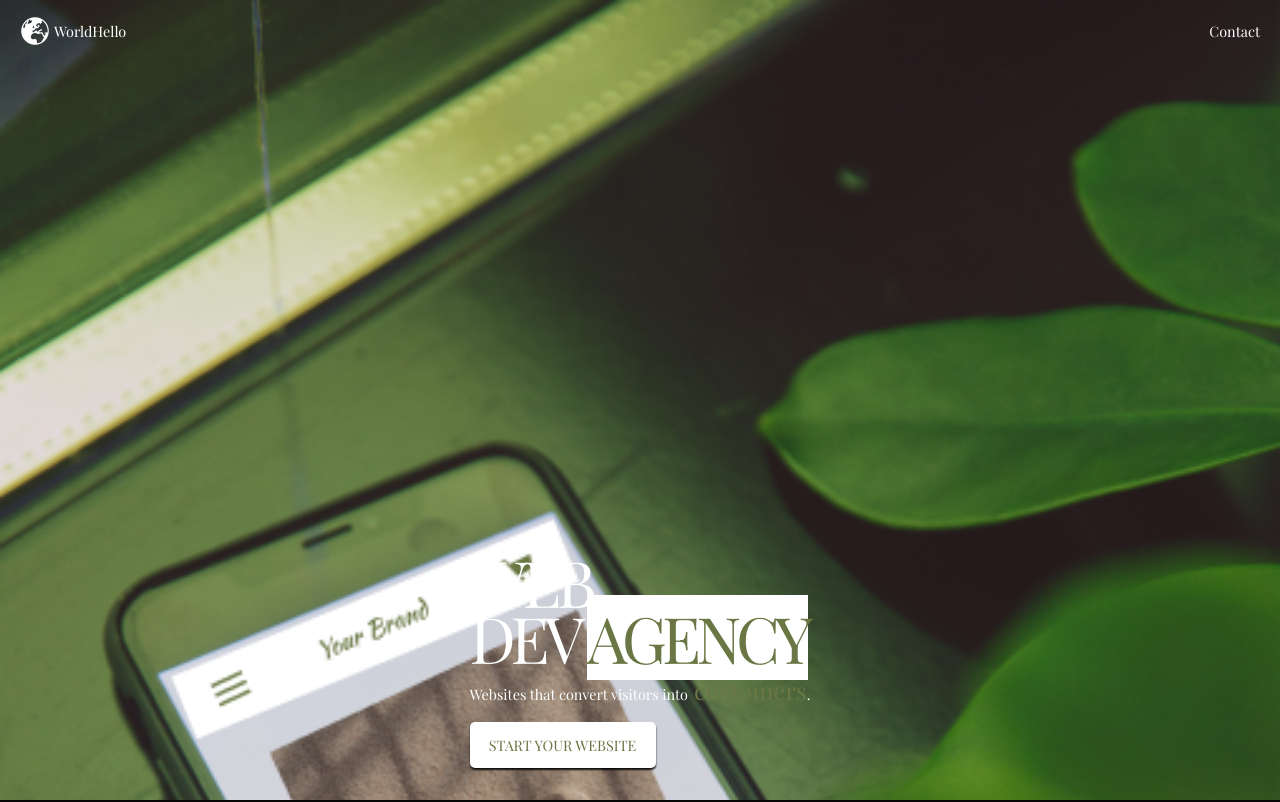
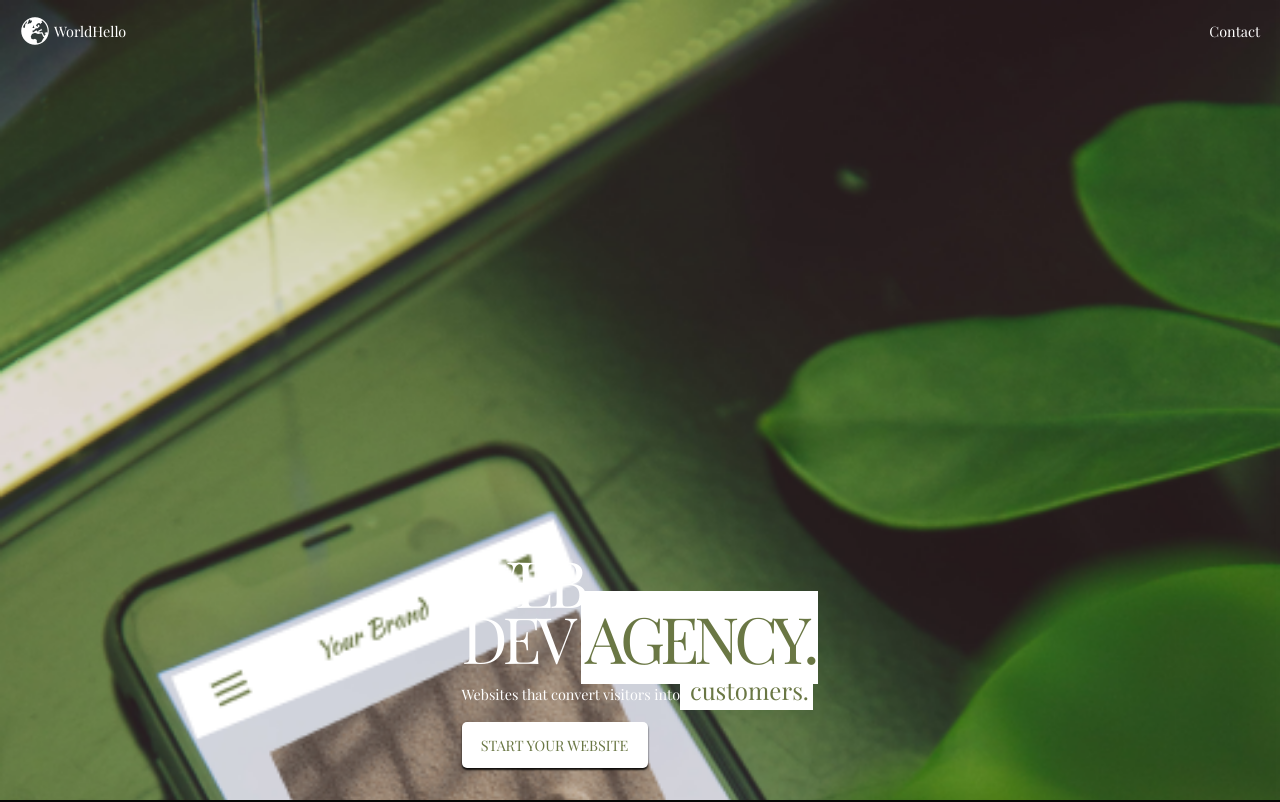
Before and after one commit to gtzjesus/WorldHello, a React (Vite) app: page / in a window 1280 px wide. Shown: the top 802 px of the page. Built offline with nearby package versions, Linux system fonts and the light colour scheme; no server answers; the database is empty.

Commit message:
UI landing changes

```diff
--- a/src/features/agency/Agency.jsx
+++ b/src/features/agency/Agency.jsx
@@ -36,12 +36,14 @@ const Title = styled.span`
 const Special = styled.span`
   color: var(--color-green);
   background-color: var(--color-white);
-  z-index: -1;
+  padding: 0.25rem;
 `;
 
 const MiniDescription = styled.span`
   font-size: var(--font-small);
   color: var(--color-green);
+  background-color: var(--color-white);
+  padding: 0.25rem;
 `;
 const Description = styled.span`
   font-size: var(--font-xsmall);
@@ -53,12 +55,12 @@ function Agency() {
       <Introduction>
         <Title>Web</Title>
         <Title>
-          Dev <Special>Agency</Special>
+          Dev <Special>Agency.</Special>
         </Title>
 
         <Description>
           Websites that convert visitors into
-          <MiniDescription> customers</MiniDescription>.
+          <MiniDescription> customers.</MiniDescription>
         </Description>
         <Button variation="secondary" size="small">
           Start your website
```
